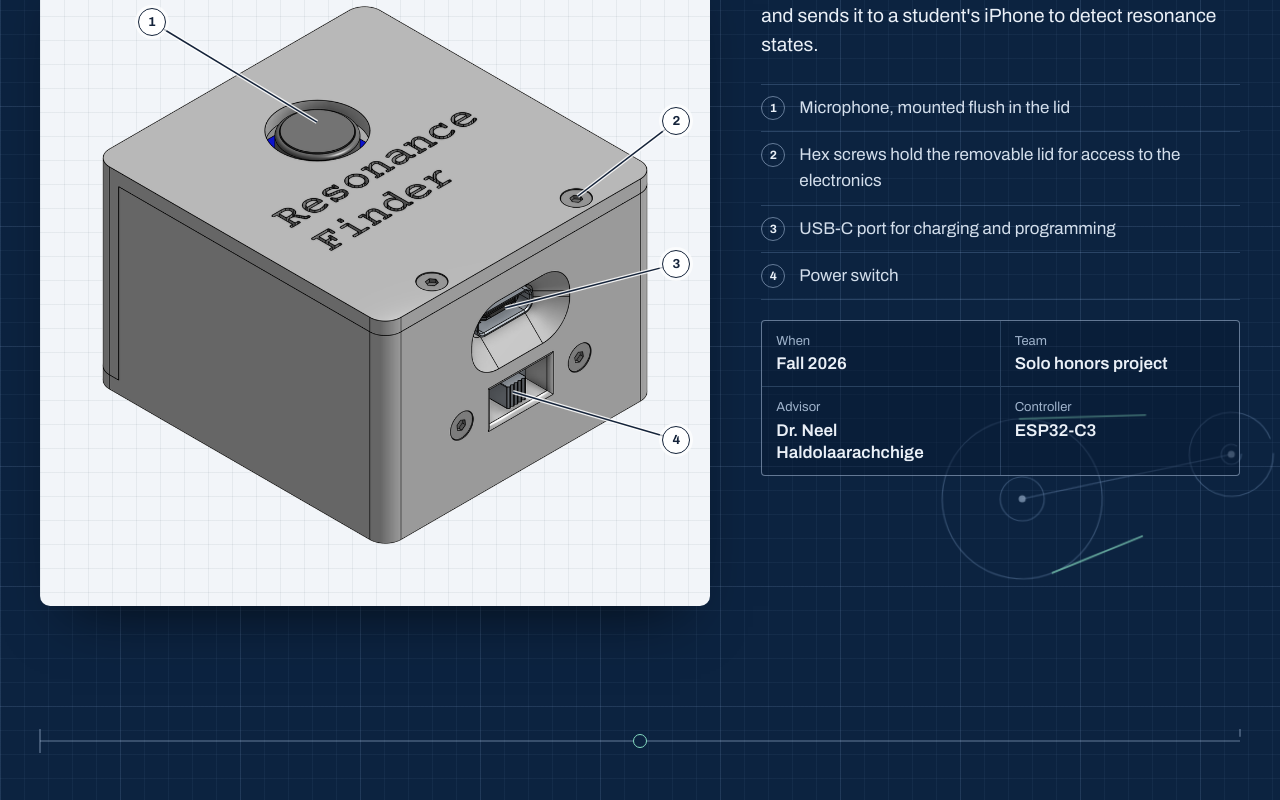
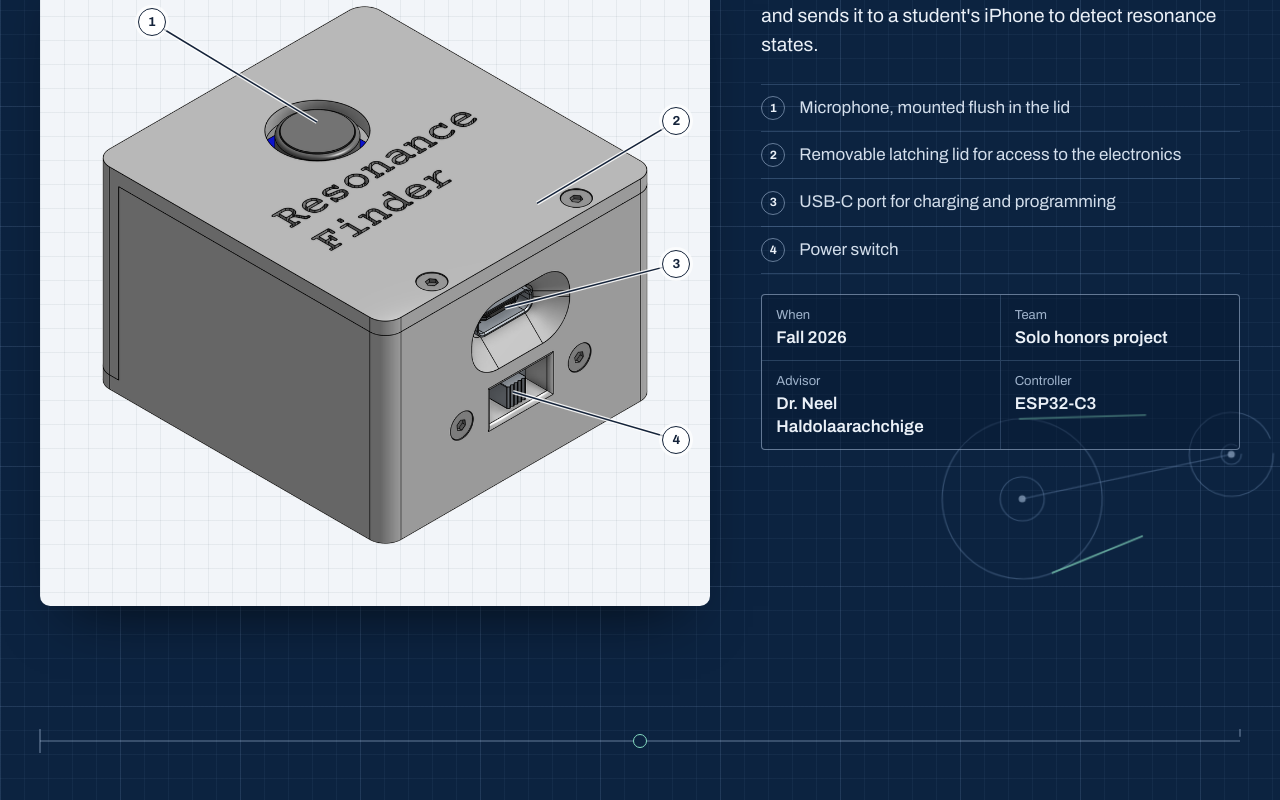
Before and after one commit to trydell29/Mechanical-Design-Portfolio-Tyler-Rydell, a React (Vite) app: page / in a window 1280 px wide. Shown: the part 5654-6454 px from the top of the page. Built offline with nearby package versions, Linux system fonts and the light colour scheme.

Commit message:
Resonance Finder: label the removable latching lid
Co-Authored-By: Claude Opus 5.5 <noreply@anthropic.com>
Claude-Session: https://claude.ai/code/session_01UJoAhQq26ZiJCAmbM4omh7

```diff
--- a/src/content.js
+++ b/src/content.js
@@ -230,7 +230,7 @@ export const projects = [
     image: { src: "/images/resonance-finder.png", alt: "CAD render of the Resonance Finder enclosure with a lit push button" },
     callouts: [
       { x: 39.6, y: 22.2, lx: 10, ly: 4, label: "Microphone, mounted flush in the lid" },
-      { x: 86.3, y: 35.7, lx: 104, ly: 22, label: "Hex screws hold the removable lid for access to the electronics" },
+      { x: 79, y: 37, lx: 104, ly: 22, label: "Removable latching lid for access to the electronics" },
       { x: 73.3, y: 56, lx: 104, ly: 48, label: "USB-C port for charging and programming" },
       { x: 74.7, y: 71.3, lx: 104, ly: 80, label: "Power switch" },
     ],
```
